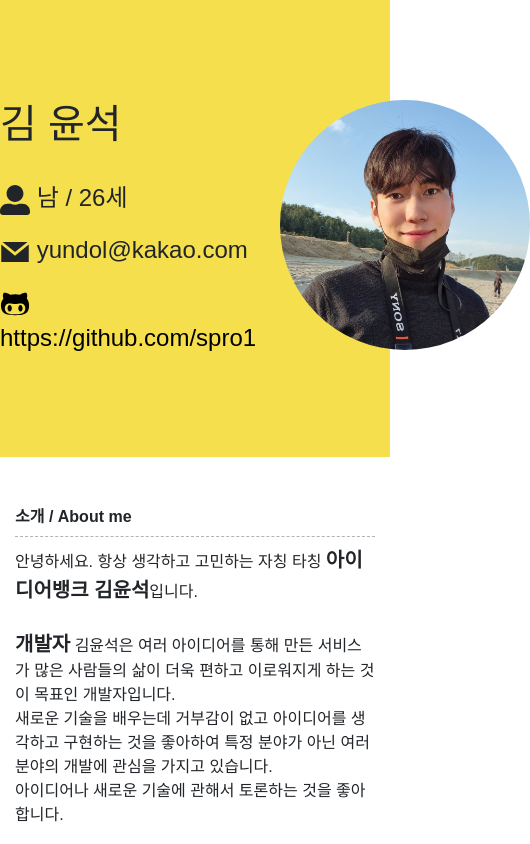
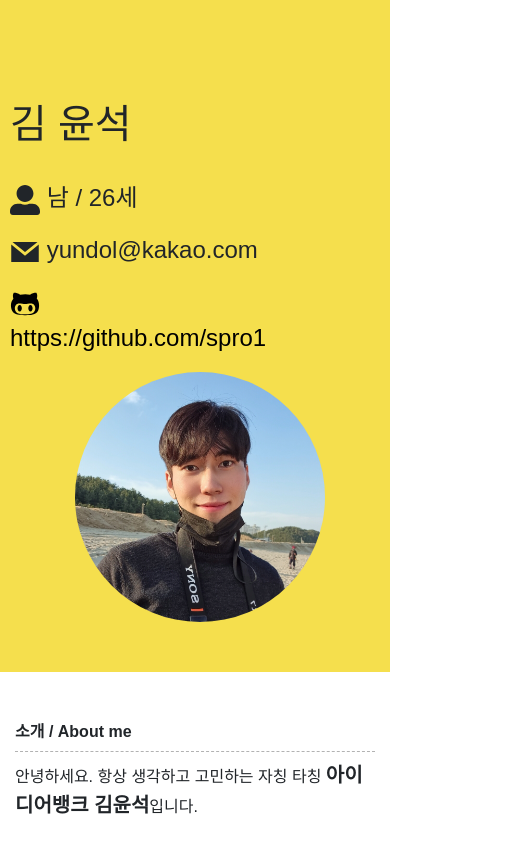
Before and after one commit to spro1/resume, a React (Create React App) app: page / in a window 390 px wide. Shown: the top 844 px of the page, 530 px wide, since content can reach past the window. Built offline with nearby package versions, Linux system fonts and the light colour scheme; a web font is replaced by a local one.

Commit message:
mobile size

```diff
--- a/package.json
+++ b/package.json
@@ -7,6 +7,7 @@
     "@testing-library/react": "^11.1.0",
     "@testing-library/user-event": "^12.1.10",
     "bootstrap": "^4.6.0",
+    "gh-pages": "^3.1.0",
     "react": "^17.0.2",
     "react-bootstrap": "^1.5.2",
     "react-dom": "^17.0.2",
@@ -19,7 +20,9 @@
     "start": "react-scripts start",
     "build": "react-scripts build",
     "test": "react-scripts test",
-    "eject": "react-scripts eject"
+    "eject": "react-scripts eject",
+    "predeploy": "npm run build",
+    "deploy": "gh-pages -d build"
   },
   "eslintConfig": {
     "extends": [
--- a/src/components/Header.js
+++ b/src/components/Header.js
@@ -14,14 +14,14 @@ export default class Header extends Component{
                     <Row>
                         <div className="header-content">
                             <Row>
-                                <Col xs={8}>
+                                <Col xs={9}>
                                     <h1>김 윤석</h1>
                                     <br/>
                                     <p><FaUserAlt size="30"/>  남 / 26세</p>
                                     <p><GrMail size="30"/>  yundol@kakao.com</p>
                                     <a href="https://github.com/spro1" target="_blank"><p><FaGithubAlt size="30"/>  https://github.com/spro1</p></a>
                                 </Col>
-                                <Col>
+                                <Col md={3}>
                                     <div className="header-image" style={{backgroundImage:`url(${Profile})`}}>
 
                                     </div>
--- a/src/static/css/common.css
+++ b/src/static/css/common.css
@@ -41,15 +41,17 @@ body{
 .header{
     position: initial;
     width: 100%;
-    height: 457px;
+    height: 100%;
     left: 0px;
     top: 0px;
+    padding-bottom: 50px;
     background: #F5DF4D;
 }
 
 .header-content{
     margin-top: 100px;
     width: 100%;
+    margin-left: 10px;
 }
 .header-content a{
     color: black;
@@ -62,11 +64,13 @@ body{
 }
 
 .header-image{
-    position: absolute;
+    display: block;
+    margin: auto;
     width: 250px;
     height: 250px;
     border-radius: 125px;
     background-size: cover;
+    text-align: center;
 }
 
 /* content */
```
Also changed, not shown: 1 other file (tests, documents, lock files or other folders).
